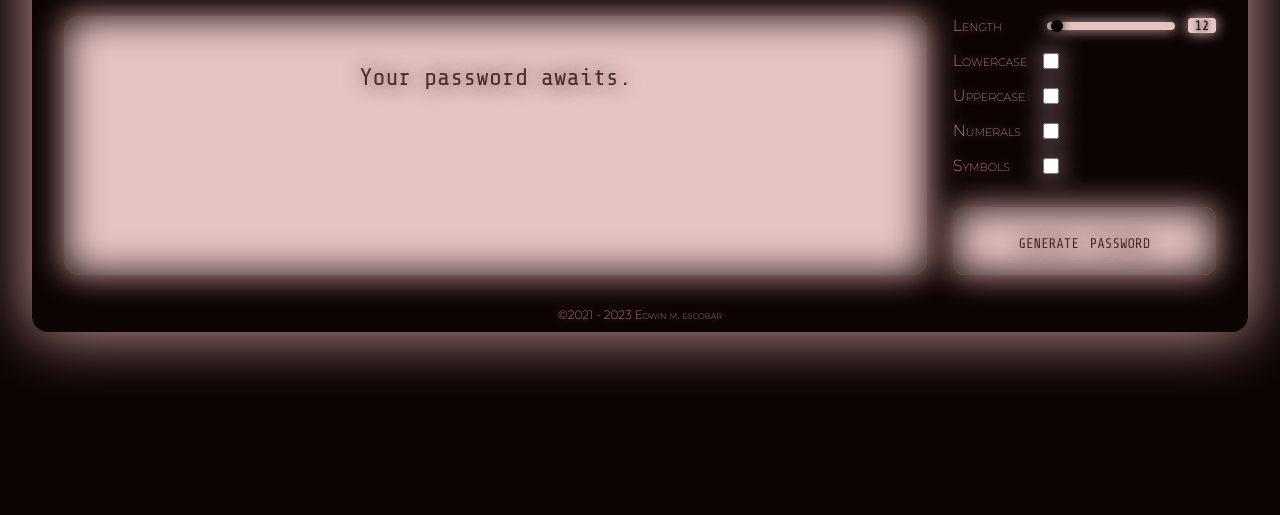
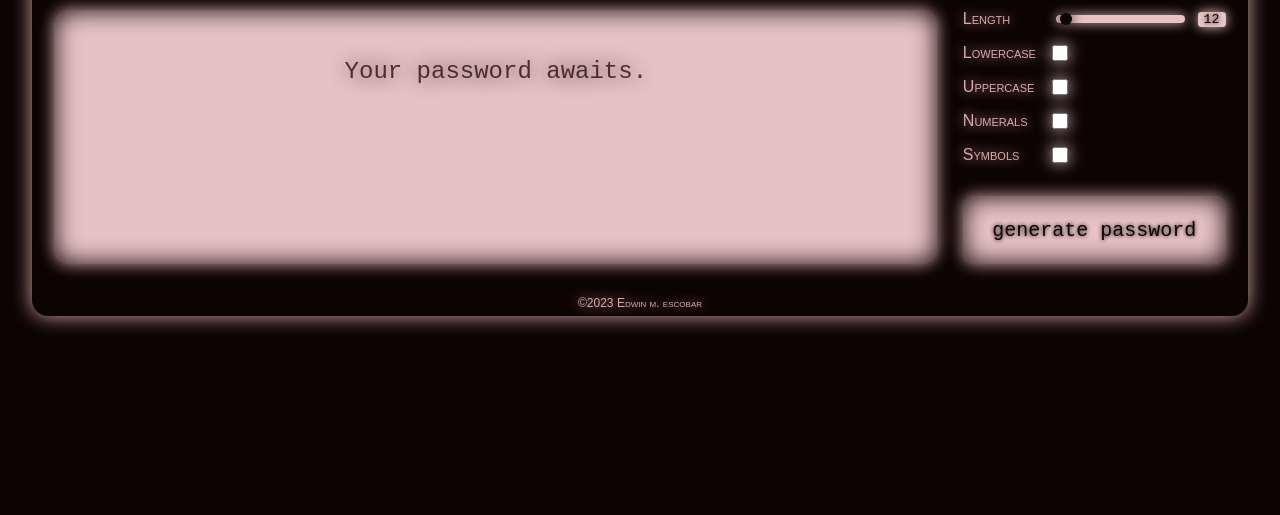
Before and after one commit to escowin/challenge-03, a website built with webpack: page index.html in a window 1280 px wide. Shown: the part 285-800 px from the top of the page. Built offline with nearby package versions, Linux system fonts and the light colour scheme.

Commit message:
improved performance audit to 78% through style simplificaion

```diff
--- a/index.html
+++ b/index.html
@@ -8,9 +8,6 @@
     <meta name="description" content="generates customized random passwords" />
     <title>Password Generator</title>
     <link rel="manifest" href="./dist/manifest.json" />
-    <style>
-      @import url("https://fonts.googleapis.com/css2?family=Montserrat:wght@200&family=Share+Tech+Mono&display=swap");
-    </style>
     <script defer src="./dist/app.bundle.js"></script>
     <script defer>
       (function () {
@@ -32,9 +29,7 @@
       </header>
 
       <!-- password display -->
-      <textarea
-        readonly
-        id="password-display"
+      <textarea readonly id="password-display"
         placeholder="Your password awaits."
         aria-label="Generated Password"
       ></textarea>
@@ -43,29 +38,29 @@
       <form id="generator-form">
         <label for="num-input">Length</label>
         <div id="length-inputs">
-          <label for="num-slider" style="font-size: 1px;">slider
+          <label for="num-slider" style="font-size: 1px; color: transparent;">slider
             <input id="num-slider" type="range" min="8" max="128" value="12" />
           </label>
           <input id="num-input" type="number" min="8" max="128" value="12" />
         </div>
 
         <label for="lowercase">Lowercase</label>
-        <input class="checkmark" type="checkbox" id="lowercase" />
+        <input type="checkbox" id="lowercase" />
 
         <label for="uppercase">Uppercase</label>
-        <input class="checkmark" type="checkbox" id="uppercase" />
+        <input type="checkbox" id="uppercase" />
 
         <label for="numerals">Numerals</label>
-        <input class="checkmark" type="checkbox" id="numerals" />
+        <input type="checkbox" id="numerals" />
 
         <label for="symbols">Symbols</label>
-        <input class="checkmark" type="checkbox" id="symbols" />
+        <input type="checkbox" id="symbols" />
 
         <button id="generate-button" type="submit">generate password</button>
       </form>
 
       <footer>
-        &copy;2021 - <span id="date"></span>
+        &copy;<span id="date"></span>
         <a href="https://github.com/escowin/password-generator" target="_blank"
           >Edwin m. escobar</a
         >
--- a/src/css/style.css
+++ b/src/css/style.css
@@ -1,63 +1,96 @@
+@font-face {
+  font-family: 'Montserrat';
+  src: url('../txt//Montserrat-ExtraLight.ttf') format('tff');
+}
+
+@font-face {
+  font-family: 'Share Tech Mono';
+  src: url('../txt//ShareTechMono-Regular.ttf') format('tff');
+}
+
 :root {
   --primary: rgb(12, 3, 3);
   --secondary: rgb(241, 184, 184, 0.9);
   --accent: rgba(255, 216, 216, 0.9);
   --initial: rgba(60, 32, 32, 0.9);
+  --box-shadow: 0 0 1rem;
 }
 
-*,
-*::before,
-*::after {
+* {
   box-sizing: border-box;
   margin: 0;
   padding: 0;
-  font-variant: small-caps;
+}
+
+/* color */
+*::selection {
+  color: var(--primary);
 }
 
 /* typography */
 main {
-  font-family: 'Montserrat', sans-serif;
   color: var(--secondary);
+  font-variant: small-caps;
 }
 
-header, #password-display, #num-input, #generate-button {
+footer, label {
+  font-family: 'Montserrat', sans-serif;
+}
+
+header,
+textarea,
+#num-input,
+button {
   font-family: 'Share Tech Mono', monospace;
 }
 
 a {
   text-decoration: none;
   color: inherit;
-  transition: 1s;
 }
 
-#password-display {
+a:active,
+a:hover {
+  color: var(--accent);
+  text-shadow: 0 0 1vw var(--accent);
+}
+
+textarea {
   word-break: break-all;
   font-variant: normal;
 }
 
-#password-display, #num-input, #generate-button {
+textarea,
+#num-input,
+button {
   color: var(--primary);
   text-shadow: 0 0 .25rem var(--primary);
 }
 
-header, #generator-form, footer {
+header,
+form,
+footer {
   text-shadow: 0 0 1vw var(--secondary);
 }
 
-main, #password-display, #num-input {
+main,
+textarea,
+#num-input {
   text-align: center;
 }
 
-#generator-form {
+form {
   text-align: left;
 }
 
-#password-display::placeholder, #generate-button {
+textarea::placeholder {
   color: var(--initial);
   text-shadow: 0 0 1.5vw var(--initial);
 }
 
-#password-display, #generate-button, #generator-form {
+textarea,
+button,
+form {
   font-size: 1rem;
 }
 
@@ -67,69 +100,75 @@ footer {
 
 /* box */
 body {
+  height: 100vh;
   display: flex;
-  flex-direction: column;
   justify-content: center;
   align-items: center;
-  height: 100vh;
   background-color: var(--primary);
 }
 
 main {
-  box-shadow: 0 0 5vw var(--secondary);
-  width: 90vw;
-  padding: 5vw 5vw 2.5vw 5vw;
+  box-shadow: var(--box-shadow) var(--secondary);
+  padding: 1.25rem 1.25rem .25rem 1.25rem;
   justify-content: space-around;
   display: flex;
   flex-direction: column;
   gap: 2rem;
 }
 
-main, #password-display, #num-slider {
+main,
+textarea,
+#num-slider {
   border-radius: 1rem;
 }
 
-#password-display {
-  outline: none;
-  -webkit-appearance: none;
-  -moz-appearance: none;
-  appearance: none;
-  resize: none;
+textarea {
   padding: 1rem;
   height: 8rem;
+  resize: none;
 }
 
-#password-display, #generate-button {
-  background-color: var(--accent);
-  box-shadow: inset 0 0 3vw var(--primary), 0 0 2.5vw var(--secondary);
-  border: none;
-  transition: 1s;
+textarea:focus {
+  box-shadow: inset var(--box-shadow) var(--primary), var(--box-shadow) var(--accent);
+  outline: none;
 }
 
-#generate-button {
+textarea::selection {
+  background-color: var(--secondary);
+}
+
+textarea,
+button {
+  background-color: var(--accent);
+  box-shadow: inset var(--box-shadow) var(--primary);
+  border: none;
+}
+
+button {
   margin-top: 2rem;
-  padding: .75vh;
+  padding: .75rem;
   border-radius: .75rem;
   grid-column: span 2;
   cursor: pointer;
 }
 
-#generator-form {
+button:active,
+button:hover {
+  box-shadow: inset var(--box-shadow) var(--primary), var(--box-shadow) var(--accent);
+  color: var(--primary);
+}
+
+form {
   display: grid;
-  grid-template-columns: auto 1fr;
+  grid-template-columns: max-content 1fr;
   gap: 1rem;
-  justify-content: center;
   align-items: center;
 }
 
-#length-inputs {
-  display: flex;
-  align-items: center;
-}
-
-#num-slider, #num-input {
+#num-slider,
+#num-input {
   background-color: var(--accent);
-  box-shadow: 0 0 1vw var(--accent);
+  box-shadow: var(--box-shadow) var(--accent);
   outline: none;
 }
 
@@ -141,7 +180,7 @@ main, #password-display, #num-slider {
 
 #num-slider::-webkit-slider-thumb {
   background-color: var(--primary);
-  box-shadow: 0 0 .75vw var(--primary);
+  box-shadow: var(--box-shadow) var(--primary);
   appearance: none;
   -webkit-appearance: none;
   cursor: pointer;
@@ -164,43 +203,39 @@ main, #password-display, #num-slider {
   margin: 0;
 }
 
-.checkmark {
+input[type='checkbox'] {
   width: 1rem;
   height: 1rem;
   border-radius: .25rem;
   background-color: var(--accent);
-  box-shadow: 0 0 2vw var(--accent);
+  box-shadow: var(--box-shadow) var(--accent);
 }
 
-/* psuedoclasses */
-body *::selection {
-  color: var(--primary);
+/* display.tablet */
+@media screen and (min-width: 768px) {
+  a {
+    transition: color 1s, text-shadow 1s;
   }
 
-a:active,
-a:hover {
-  color: var(--accent);
-  text-shadow: 0 0 1vw var(--accent);
+  header {
+    font-size: 1.75rem;
   }
 
-#password-display::selection {
-  background-color: var(--secondary);
+  textarea,
+  button {
+    font-size: 1.25rem;
+    transition: box-shadow 1s;
   }
 
-#password-display:focus,
-#generate-button:active,
-#generate-button:hover {
-  box-shadow: inset 0 0 1rem var(--primary), 0 0 1rem var(--accent);
+  button {
+    padding: 1.75vw;
+    transition: box-shadow 1s;
+  }
 }
 
-#generate-button:active,
-#generate-button:hover {
-  background-color: var(--accent);
-  color: var(--primary);
-}
+/* display.desktop */
+@media screen and (min-width: 1024px) {
 
-/* display.mobile portrait-landscape */
-@media screen and (min-height: 375px) and (orientation: landscape) {
   main {
     padding: 1.25vh 1.75vw .75vh 1.75vw;
     display: grid;
@@ -209,61 +244,34 @@ a:hover {
     grid-column-gap: 2vw;
   }
 
-  header, footer {
-    grid-column: span 2;
+  footer {
+    font-size: .75rem;
   }
 
   header {
     text-align: start;
   }
 
-  #password-display {
-    height: auto;
+  header,
+  footer {
+    grid-column: span 2;
   }
 
-  #num-slider {
-    width: 10vw;
-  }
-
-  #generate-button {
-    margin-top: 1rem;
-  }
-}
-
-/* display.tablet */
-@media screen and (min-width: 768px) {
-  header {
-    font-size: 1.75rem;
-  }
-
-  #password-display, #generate-button {
-    font-size: 1.25rem;
-  }
-
-  #generate-button {
-    padding: 1.75vw;
-  }
-}
-
-/* display.desktop */
-@media screen and (min-width: 1024px) {
-  main {
-    padding: 2.5vw 2.5vw .75vw 2.5vw;
-  }
-
-  header, #password-display {
+  header,
+  textarea {
     font-size: 1.5rem;
   }
 
- #generator-form {
+  button {
+    margin-top: 1rem;
+  }
+
+  form {
     font-size: 1rem;
   }
 
-  footer {
-    font-size: .75rem;
-  }
-
-  #password-display {
+  textarea {
     padding-top: 3rem;
+    height: auto;
   }
 }
--- a/webpack.config.js
+++ b/webpack.config.js
@@ -19,6 +19,11 @@ module.exports = {
           test: /\.css$/i,
           use: ["style-loader", "css-loader"],
         },
+        {
+          // preprocesses fonts
+          test: /\.(woff|woff2|eot|ttf|otf)$/i,
+          type: 'asset/resource',
+        },
       ],
     },
     plugins: [
@@ -30,11 +35,11 @@ module.exports = {
         // `manifest.json` object key-values
         publicPath: "./",
         name: "password generator",
-        short_name: "password gen",
+        short_name: "f(pw)",
         description: "generates customized random passwords",
         start_url: "../index.html",
         background_color: "#3c2020",
-        theme_color: "#c97f7f",
+        theme_color: "#3c2020",
         fingerprints: false,
         inject: false,
         icons: [
```
Also changed, not shown: dist/app.bundle.js, dist/d753b5dc50d171ecc94b.ttf (added), dist/ef3c777f702c89a0f300.ttf (added), dist/manifest.json, src/txt/Montserrat-ExtraLight.ttf (added), src/txt/ShareTechMono-Regular.ttf (added). Lines whose indentation alone changed are shown as unchanged.
